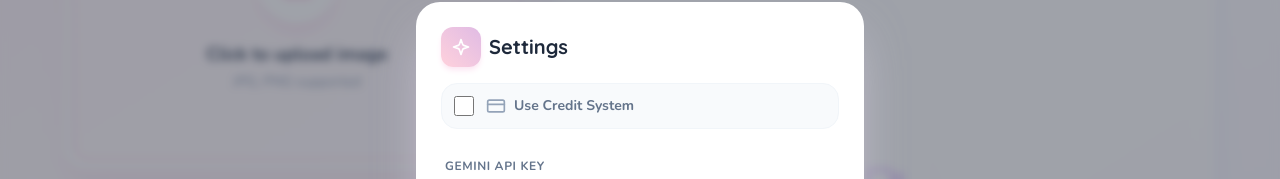
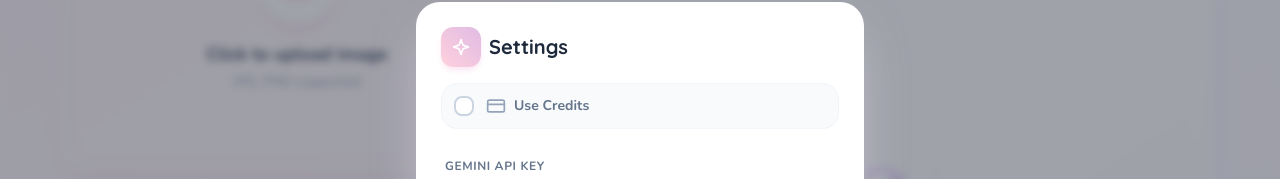
Before and after one commit to jebin2/animateimage, a React (Vite) app: page / in a window 1280 px wide. Both pictures are taken after a click on the button "API Key Settings". Shown: the part 219-398 px from the top of the page. Built offline with nearby package versions, Linux system fonts and the light colour scheme.

Commit message:
checkbox theme

```diff
--- a/components/ApiKeyModal.tsx
+++ b/components/ApiKeyModal.tsx
@@ -101,18 +101,29 @@ const ApiKeyModal: React.FC<ApiKeyModalProps> = ({ isOpen, onClose, onSubmit, er
         )}
 
         {/* Use Credit Checkbox */}
-        <div className={`mb-6 flex items-center gap-3 p-3 rounded-2xl border transition-all duration-300 hover:scale-[1.02] active:scale-[0.98] ${useCredit ? 'bg-purple-50 border-purple-200' : 'bg-slate-50 border-slate-100 hover:bg-slate-100'}`}>
+        <div
+          className={`mb-6 flex items-center gap-3 p-3 rounded-2xl border transition-all duration-300 hover:scale-[1.02] active:scale-[0.98] cursor-pointer ${useCredit ? 'bg-gradient-to-r from-pink-50 to-purple-50 border-pink-200' : 'bg-slate-50 border-slate-100 hover:bg-slate-100'}`}
+          onClick={() => handleUseCreditChange(!useCredit)}
+        >
+          {/* Custom Checkbox */}
+          <div className={`relative w-5 h-5 rounded-lg border-2 transition-all duration-300 flex items-center justify-center shrink-0 ${useCredit ? 'bg-gradient-to-r from-cute-pink to-cute-purple border-pink-300' : 'bg-white border-slate-300'}`}>
+            {useCredit && (
+              <svg className="w-3 h-3 text-white" fill="none" stroke="currentColor" viewBox="0 0 24 24">
+                <path strokeLinecap="round" strokeLinejoin="round" strokeWidth={3} d="M5 13l4 4L19 7" />
+              </svg>
+            )}
+          </div>
           <input
             type="checkbox"
             id="useCredit"
             checked={useCredit}
             onChange={(e) => handleUseCreditChange(e.target.checked)}
-            className="w-5 h-5 rounded-lg border-slate-300 text-purple-500 focus:ring-purple-200 bg-white"
+            className="hidden"
           />
-          <div className="flex items-center gap-2 flex-1 cursor-pointer select-none" onClick={() => handleUseCreditChange(!useCredit)}>
-            <CreditCardIcon className={`w-5 h-5 ${useCredit ? 'text-purple-500' : 'text-slate-400'}`} />
-            <label htmlFor="useCredit" className={`text-sm font-bold cursor-pointer ${useCredit ? 'text-purple-700' : 'text-slate-500'}`}>
-              Use Credit System
+          <div className="flex items-center gap-2 flex-1 select-none">
+            <CreditCardIcon className={`w-5 h-5 ${useCredit ? 'text-pink-500' : 'text-slate-400'}`} />
+            <label htmlFor="useCredit" className={`text-sm font-bold cursor-pointer ${useCredit ? 'text-transparent bg-clip-text bg-gradient-to-r from-pink-500 to-purple-500' : 'text-slate-500'}`}>
+              Use Credits
             </label>
           </div>
           {user && useCredit && (
```
